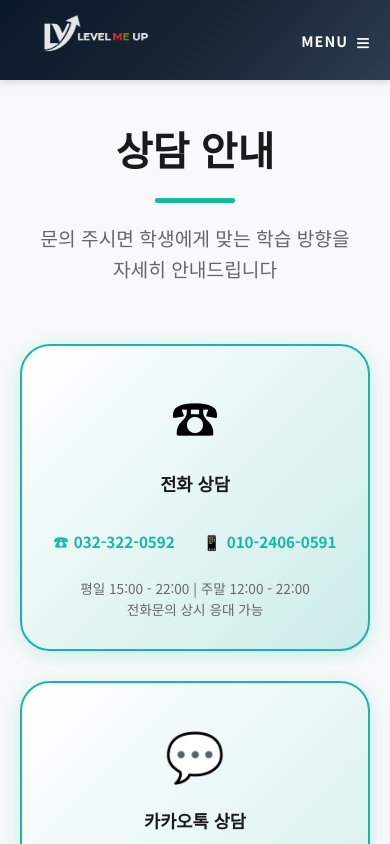
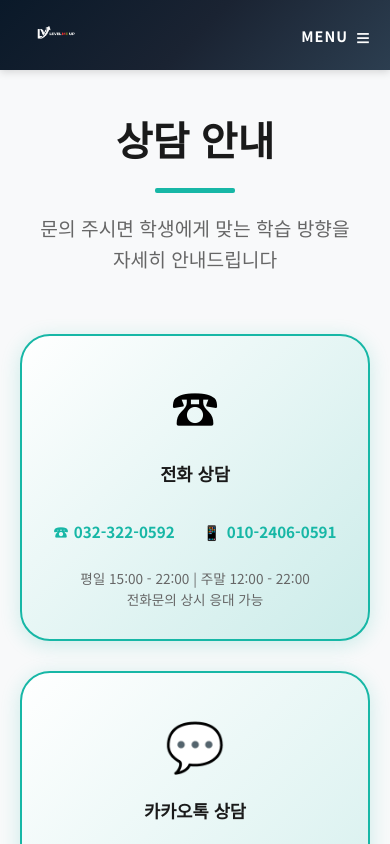
Before and after one commit to levelmeup0102-ship-it/levelmeup, a React (Create React App) app in the folder levelmeup-academy/: page /consulting in a window 390 px wide. Shown: the top 844 px of the page. Built offline with nearby package versions, Linux system fonts and the light colour scheme; a web font is replaced by a local one.

Commit message:
fix: 로고 이미지 비율 조정
- 로고 높이 168px → 60px로 축소하여 자연스러운 비율 유지
- object-fit: contain 추가로 원본 비율 보존
- 불필요한 margin 제거하여 깔끔한 레이아웃
- 모바일 높이 50px로 조정

```diff
--- a/levelmeup-academy/src/components/Layout.tsx
+++ b/levelmeup-academy/src/components/Layout.tsx
@@ -237,18 +237,13 @@ const Logo = styled(Link)`
 `;
 
 const LogoImage = styled.img`
-  height: 168px;
+  height: 60px;
   width: auto;
-  margin-left: -30px;
-  margin-top: -50px;
-  margin-bottom: -50px;
   display: block;
+  object-fit: contain;
 
   @media (max-width: 768px) {
-    height: 140px;
-    margin-left: -25px;
-    margin-top: -40px;
-    margin-bottom: -40px;
+    height: 50px;
   }
 `;
 
```
